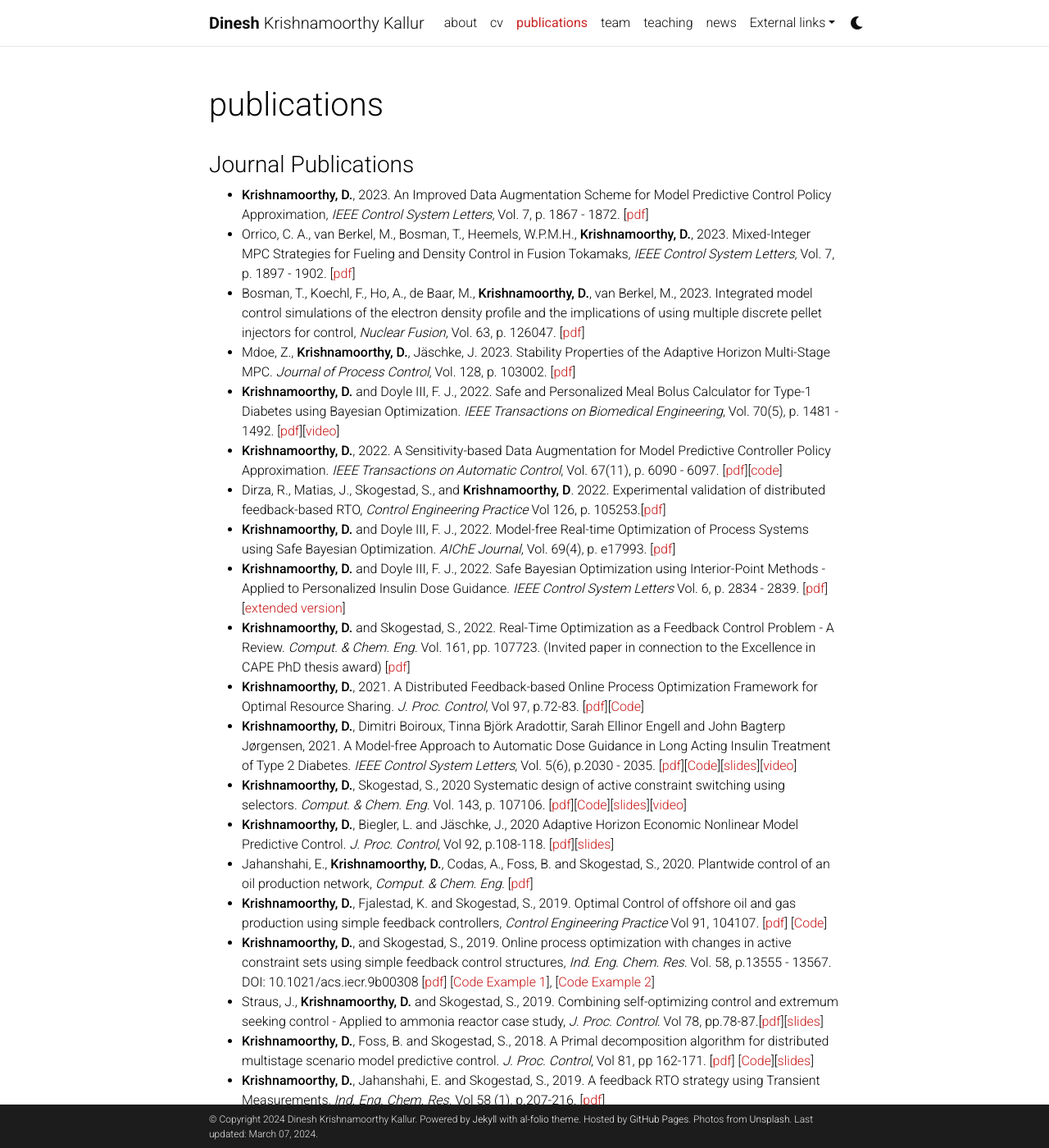
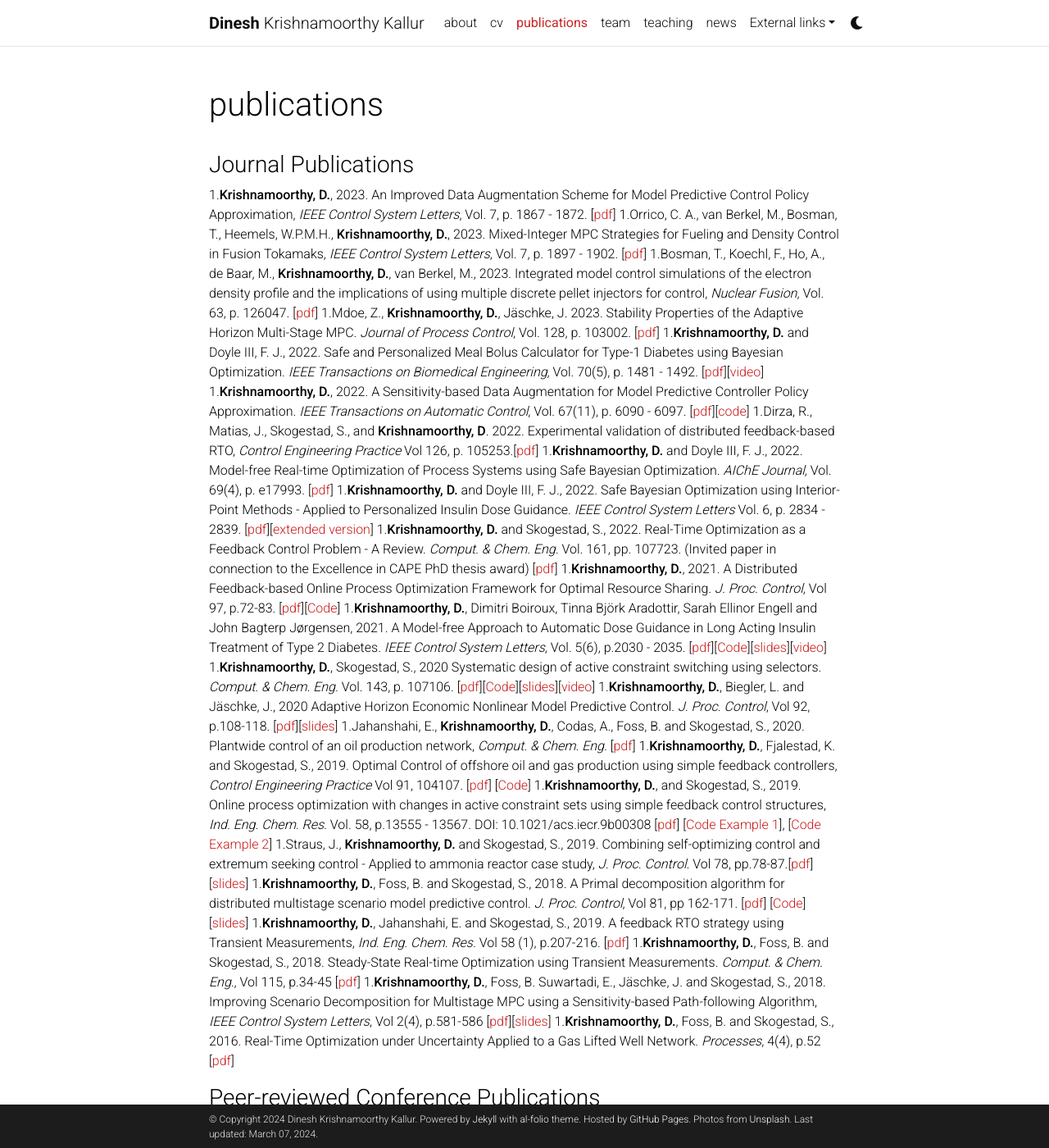
Before and after one commit to dinesh-krishnamoorthy/dinesh-krishnamoorthy.github.io, a Jekyll site: the page built from _pages/publications.md, in a window 1280 px wide and 1400 px high. Shown: the whole window at 82% size. Built offline with Jekyll 4.4.1, drawn with Linux system fonts in a browser that asks for light colours; comment, search, counter and statistics services are not loaded; a style sheet for code colours, icons or effects is not loaded.

Commit message:
Update publications.md

```diff
--- a/_pages/publications.md
+++ b/_pages/publications.md
@@ -10,29 +10,29 @@ nav_order: 2
 
 
 ### Journal Publications
-* **Krishnamoorthy, D.**, 2023. An Improved Data Augmentation Scheme for Model Predictive Control Policy Approximation, _IEEE Control System Letters_, Vol. 7, p. 1867 - 1872. [[pdf](https://arxiv.org/pdf/2303.05607.pdf)]
-* Orrico, C. A., van Berkel, M., Bosman, T., Heemels, W.P.M.H., **Krishnamoorthy, D.**, 2023. Mixed-Integer MPC Strategies for Fueling and Density Control in Fusion Tokamaks, _IEEE Control System Letters_, Vol. 7, p. 1897 - 1902. [[pdf](https://arxiv.org/pdf/2306.00415.pdf)]
-* Bosman, T.,  Koechl, F., Ho, A., de Baar, M., **Krishnamoorthy, D.**, van Berkel, M., 2023. Integrated model control simulations of the electron density profile and the implications of using multiple discrete pellet injectors for control, _Nuclear Fusion_, Vol. 63, p. 126047. [[pdf](https://iopscience.iop.org/article/10.1088/1741-4326/ad0251/meta)]
-* Mdoe, Z., **Krishnamoorthy, D.**, Jäschke, J. 2023. Stability Properties of the Adaptive Horizon Multi-Stage MPC. _Journal of Process Control_, Vol. 128, p. 103002. [[pdf](https://www.sciencedirect.com/science/article/pii/S0959152423000811)]
-* **Krishnamoorthy, D.** and Doyle III, F. J., 2022.  Safe and Personalized Meal Bolus Calculator for Type-1 Diabetes using Bayesian Optimization. _IEEE Transactions on Biomedical Engineering_, Vol. 70(5), p. 1481 - 1492. [[pdf](https://www.dropbox.com/s/zjmp8uzozj3lqsl/main_BolusCalculator.pdf?dl=0)][[video](https://youtu.be/VMV64__1I8A)]
-* **Krishnamoorthy, D.**, 2022. A Sensitivity-based Data Augmentation for Model Predictive Controller Policy Approximation. _IEEE Transactions on Automatic Control_, Vol. 67(11), p. 6090 - 6097. [[pdf](https://arxiv.org/pdf/2009.07398.pdf)][[code](https://github.com/dinesh-krishnamoorthy/Sensitivity-DataAugmentation)]
-* Dirza, R., Matias, J., Skogestad, S., and **Krishnamoorthy, D**. 2022. Experimental validation of distributed feedback-based RTO, _Control Engineering Practice_ Vol 126, p. 105253.[[pdf](https://reader.elsevier.com/reader/sd/pii/S0967066122001216?token=6171E5F7B9136069037E89EE8D0970210D288557A578D4EF3BC1E9FC322AA92BDB87A96AD453A6A61EF1D6E774DA8D41&originRegion=us-east-1&originCreation=20221208214212)]
-* **Krishnamoorthy, D.** and Doyle III, F. J., 2022. Model-free Real-time Optimization of Process Systems using Safe Bayesian Optimization. _AIChE Journal_,  Vol. 69(4), p. e17993. [[pdf](https://www.dropbox.com/s/65aslebeglcskhe/AIChE-22-25212.pdf?dl=0)]
-* **Krishnamoorthy, D.** and Doyle III, F. J., 2022. Safe Bayesian Optimization using Interior-Point Methods - Applied to Personalized Insulin Dose Guidance. _IEEE Control System Letters_ Vol. 6, p. 2834 - 2839. [[pdf](https://arxiv.org/pdf/2205.02327.pdf)][[extended version](https://arxiv.org/abs/2205.02327)]
-* **Krishnamoorthy, D.** and Skogestad, S., 2022. Real-Time Optimization as a Feedback Control Problem - A Review. _Comput. & Chem. Eng._ Vol. 161, pp. 107723. (Invited  paper in connection to the Excellence in CAPE PhD thesis award) [[pdf](https://www.sciencedirect.com/science/article/pii/S0098135422000655?via%3Dihub)]
-* **Krishnamoorthy, D.**, 2021. A Distributed Feedback-based Online Process Optimization Framework for Optimal Resource Sharing. _J. Proc. Control_, Vol 97, p.72-83. [[pdf](https://reader.elsevier.com/reader/sd/pii/S0959152420303218?token=BF7B06C2202309BCC59F67FDE8D249ABC56702E414F6BFE3866AA54EC9898B9C4C2351EA41E83D2E7B842E3ABE7046F8&originRegion=eu-west-1&originCreation=20220710182634)][[Code](https://github.com/dinesh-krishnamoorthy/Industrial-Symbiosis/tree/master/Feedback_DistRTO_AL)]
-* **Krishnamoorthy, D.**, Dimitri Boiroux, Tinna Björk Aradottir, Sarah Ellinor Engell and John Bagterp Jørgensen, 2021. A Model-free Approach to Automatic Dose Guidance in Long Acting Insulin Treatment of Type 2 Diabetes. _IEEE Control System Letters_,  Vol. 5(6), p.2030 - 2035. [[pdf](http://folk.ntnu.no/dineshk/Papers/2020/T2D.pdf)][[Code](https://github.com/dinesh-krishnamoorthy/Diabetes/tree/master/T2D/paper)][[slides](https://www.dropbox.com/s/mqvlsjep0yhyz3b/T2D.pdf?dl=0)][[video](https://youtu.be/lst6_XaOC6M)]
-* **Krishnamoorthy, D.**,  Skogestad, S., 2020 Systematic design of active constraint switching using selectors. _Comput. & Chem. Eng._ Vol. 143, p. 107106. [[pdf](http://folk.ntnu.no/dineshk/Papers/2020/selector_Main.pdf)][[Code](https://github.com/dinesh-krishnamoorthy/Feedback-based-RTO/tree/master/Selectors)][[slides](https://www.dropbox.com/s/75ilqema6m7wsq8/SelectorDesign.pdf?dl=0)][[video](https://youtu.be/uBrG1OmaKw8)]
-* **Krishnamoorthy, D.**, Biegler, L. and Jäschke, J., 2020 Adaptive Horizon Economic Nonlinear Model Predictive Control. _J. Proc. Control_, Vol 92, p.108-118. [[pdf](http://folk.ntnu.no/dineshk/Papers/2020/JPCCMU.pdf)][[slides](https://www.dropbox.com/s/monttf94jl4okvv/AHeNMPC.pdf?dl=0)]
-*	Jahanshahi, E., **Krishnamoorthy, D.**, Codas, A., Foss, B. and Skogestad, S., 2020. Plantwide control of an oil production network, _Comput. & Chem. Eng._ [[pdf](https://reader.elsevier.com/reader/sd/pii/S0098135419306271?token=67CDB652C75B4DDA8BE6A79A467A2301C1BAFC6C0620BDA3AE13AE792DBE999ED85E2165734331DF25055EE72C4A4863)]
-*	**Krishnamoorthy, D.**, Fjalestad, K. and Skogestad, S., 2019. Optimal Control of offshore oil and gas production using simple feedback controllers, _Control Engineering Practice_ Vol 91, 104107. [[pdf](http://folk.ntnu.no/dineshk/Papers/2019/ArtificialLift_Control.pdf)] [[Code](http://folk.ntnu.no/dineshk/Papers/2019/GasliftControl_6wells_CEP_2019.zip)]
-*	**Krishnamoorthy, D.**, and Skogestad, S., 2019. Online process optimization with changes in active constraint sets using simple feedback control structures, _Ind. Eng. Chem. Res._ Vol. 58, p.13555 - 13567. DOI: 10.1021/acs.iecr.9b00308 [[pdf](http://folk.ntnu.no/dineshk/Papers/2019/IndEngChemRed_Festschrift.pdf)] [[Code Example 1](http://folk.ntnu.no/dineshk/Papers/2019/Exothermic_CSTR.zip)], [[Code Example 2](http://folk.ntnu.no/dineshk/Papers/2019/Isothermal%20CSTR.zip)]
-*	Straus, J., **Krishnamoorthy, D.** and Skogestad, S., 2019. Combining self-optimizing control and extremum seeking control - Applied to ammonia reactor case study, _J. Proc. Control._ Vol 78, pp.78-87.[[pdf](http://folk.ntnu.no/dineshk/Papers/2019/JPC_SOC_ESC_Preprint.pdf)][[slides](https://www.dropbox.com/s/yqadj6qvilg7ar6/AICHE_SOC_ESC.pdf?dl=0)]
-*	**Krishnamoorthy, D.**, Foss, B. and Skogestad, S., 2018. A Primal decomposition algorithm for distributed multistage scenario model predictive control. _J. Proc. Control_, Vol 81, pp 162-171. [[pdf](http://folk.ntnu.no/dineshk/Papers/2019/JPC_Scenario%20Decomposition.pdf)] [[Code](http://folk.ntnu.no/dineshk/Papers/2018/CSTR_MultistageDK.zip)][[slides](https://www.dropbox.com/s/zxqhkk1assssrkw/ADCHEM_slides.pdf?dl=0)]
-* **Krishnamoorthy, D.**, Jahanshahi, E. and Skogestad, S., 2019. A feedback RTO strategy using Transient Measurements, _Ind. Eng. Chem. Res._ Vol 58 (1), p.207-216. [[pdf](http://folk.ntnu.no/dineshk/Papers/2019/IndEngChemRes_Feedback%20RTO.pdf)]
-*	**Krishnamoorthy, D.**, Foss, B. and Skogestad, S., 2018. Steady-State Real-time Optimization using Transient Measurements. _Comput. & Chem. Eng._, Vol 115, p.34-45 [[pdf](http://folk.ntnu.no/dineshk/Papers/2018/Hybrid%20RTO_Computers%20and%20Chemical%20Engineering.pdf)]
-*	**Krishnamoorthy, D.**, Foss, B. Suwartadi, E., Jäschke, J. and Skogestad, S., 2018. Improving Scenario Decomposition for Multistage MPC using a Sensitivity-based Path-following Algorithm, _IEEE Control System Letters_, Vol 2(4), p.581-586 [[pdf](http://folk.ntnu.no/dineshk/Papers/2018/PrimalDecompQP_L-CSS.pdf)][[slides](https://www.dropbox.com/s/7slpwby7gs0511o/CDC_slides.pdf?dl=0)]
-*	**Krishnamoorthy, D.**, Foss, B. and Skogestad, S., 2016. Real-Time Optimization under Uncertainty Applied to a Gas Lifted Well Network. _Processes_, 4(4), p.52 [[pdf](https://www.mdpi.com/2227-9717/4/4/52)]
+1.**Krishnamoorthy, D.**, 2023. An Improved Data Augmentation Scheme for Model Predictive Control Policy Approximation, _IEEE Control System Letters_, Vol. 7, p. 1867 - 1872. [[pdf](https://arxiv.org/pdf/2303.05607.pdf)]
+1.Orrico, C. A., van Berkel, M., Bosman, T., Heemels, W.P.M.H., **Krishnamoorthy, D.**, 2023. Mixed-Integer MPC Strategies for Fueling and Density Control in Fusion Tokamaks, _IEEE Control System Letters_, Vol. 7, p. 1897 - 1902. [[pdf](https://arxiv.org/pdf/2306.00415.pdf)]
+1.Bosman, T.,  Koechl, F., Ho, A., de Baar, M., **Krishnamoorthy, D.**, van Berkel, M., 2023. Integrated model control simulations of the electron density profile and the implications of using multiple discrete pellet injectors for control, _Nuclear Fusion_, Vol. 63, p. 126047. [[pdf](https://iopscience.iop.org/article/10.1088/1741-4326/ad0251/meta)]
+1.Mdoe, Z., **Krishnamoorthy, D.**, Jäschke, J. 2023. Stability Properties of the Adaptive Horizon Multi-Stage MPC. _Journal of Process Control_, Vol. 128, p. 103002. [[pdf](https://www.sciencedirect.com/science/article/pii/S0959152423000811)]
+1.**Krishnamoorthy, D.** and Doyle III, F. J., 2022.  Safe and Personalized Meal Bolus Calculator for Type-1 Diabetes using Bayesian Optimization. _IEEE Transactions on Biomedical Engineering_, Vol. 70(5), p. 1481 - 1492. [[pdf](https://www.dropbox.com/s/zjmp8uzozj3lqsl/main_BolusCalculator.pdf?dl=0)][[video](https://youtu.be/VMV64__1I8A)]
+1.**Krishnamoorthy, D.**, 2022. A Sensitivity-based Data Augmentation for Model Predictive Controller Policy Approximation. _IEEE Transactions on Automatic Control_, Vol. 67(11), p. 6090 - 6097. [[pdf](https://arxiv.org/pdf/2009.07398.pdf)][[code](https://github.com/dinesh-krishnamoorthy/Sensitivity-DataAugmentation)]
+1.Dirza, R., Matias, J., Skogestad, S., and **Krishnamoorthy, D**. 2022. Experimental validation of distributed feedback-based RTO, _Control Engineering Practice_ Vol 126, p. 105253.[[pdf](https://reader.elsevier.com/reader/sd/pii/S0967066122001216?token=6171E5F7B9136069037E89EE8D0970210D288557A578D4EF3BC1E9FC322AA92BDB87A96AD453A6A61EF1D6E774DA8D41&originRegion=us-east-1&originCreation=20221208214212)]
+1.**Krishnamoorthy, D.** and Doyle III, F. J., 2022. Model-free Real-time Optimization of Process Systems using Safe Bayesian Optimization. _AIChE Journal_,  Vol. 69(4), p. e17993. [[pdf](https://www.dropbox.com/s/65aslebeglcskhe/AIChE-22-25212.pdf?dl=0)]
+1.**Krishnamoorthy, D.** and Doyle III, F. J., 2022. Safe Bayesian Optimization using Interior-Point Methods - Applied to Personalized Insulin Dose Guidance. _IEEE Control System Letters_ Vol. 6, p. 2834 - 2839. [[pdf](https://arxiv.org/pdf/2205.02327.pdf)][[extended version](https://arxiv.org/abs/2205.02327)]
+1.**Krishnamoorthy, D.** and Skogestad, S., 2022. Real-Time Optimization as a Feedback Control Problem - A Review. _Comput. & Chem. Eng._ Vol. 161, pp. 107723. (Invited  paper in connection to the Excellence in CAPE PhD thesis award) [[pdf](https://www.sciencedirect.com/science/article/pii/S0098135422000655?via%3Dihub)]
+1.**Krishnamoorthy, D.**, 2021. A Distributed Feedback-based Online Process Optimization Framework for Optimal Resource Sharing. _J. Proc. Control_, Vol 97, p.72-83. [[pdf](https://reader.elsevier.com/reader/sd/pii/S0959152420303218?token=BF7B06C2202309BCC59F67FDE8D249ABC56702E414F6BFE3866AA54EC9898B9C4C2351EA41E83D2E7B842E3ABE7046F8&originRegion=eu-west-1&originCreation=20220710182634)][[Code](https://github.com/dinesh-krishnamoorthy/Industrial-Symbiosis/tree/master/Feedback_DistRTO_AL)]
+1.**Krishnamoorthy, D.**, Dimitri Boiroux, Tinna Björk Aradottir, Sarah Ellinor Engell and John Bagterp Jørgensen, 2021. A Model-free Approach to Automatic Dose Guidance in Long Acting Insulin Treatment of Type 2 Diabetes. _IEEE Control System Letters_,  Vol. 5(6), p.2030 - 2035. [[pdf](http://folk.ntnu.no/dineshk/Papers/2020/T2D.pdf)][[Code](https://github.com/dinesh-krishnamoorthy/Diabetes/tree/master/T2D/paper)][[slides](https://www.dropbox.com/s/mqvlsjep0yhyz3b/T2D.pdf?dl=0)][[video](https://youtu.be/lst6_XaOC6M)]
+1.**Krishnamoorthy, D.**,  Skogestad, S., 2020 Systematic design of active constraint switching using selectors. _Comput. & Chem. Eng._ Vol. 143, p. 107106. [[pdf](http://folk.ntnu.no/dineshk/Papers/2020/selector_Main.pdf)][[Code](https://github.com/dinesh-krishnamoorthy/Feedback-based-RTO/tree/master/Selectors)][[slides](https://www.dropbox.com/s/75ilqema6m7wsq8/SelectorDesign.pdf?dl=0)][[video](https://youtu.be/uBrG1OmaKw8)]
+1.**Krishnamoorthy, D.**, Biegler, L. and Jäschke, J., 2020 Adaptive Horizon Economic Nonlinear Model Predictive Control. _J. Proc. Control_, Vol 92, p.108-118. [[pdf](http://folk.ntnu.no/dineshk/Papers/2020/JPCCMU.pdf)][[slides](https://www.dropbox.com/s/monttf94jl4okvv/AHeNMPC.pdf?dl=0)]
+1.Jahanshahi, E., **Krishnamoorthy, D.**, Codas, A., Foss, B. and Skogestad, S., 2020. Plantwide control of an oil production network, _Comput. & Chem. Eng._ [[pdf](https://reader.elsevier.com/reader/sd/pii/S0098135419306271?token=67CDB652C75B4DDA8BE6A79A467A2301C1BAFC6C0620BDA3AE13AE792DBE999ED85E2165734331DF25055EE72C4A4863)]
+1.**Krishnamoorthy, D.**, Fjalestad, K. and Skogestad, S., 2019. Optimal Control of offshore oil and gas production using simple feedback controllers, _Control Engineering Practice_ Vol 91, 104107. [[pdf](http://folk.ntnu.no/dineshk/Papers/2019/ArtificialLift_Control.pdf)] [[Code](http://folk.ntnu.no/dineshk/Papers/2019/GasliftControl_6wells_CEP_2019.zip)]
+1.**Krishnamoorthy, D.**, and Skogestad, S., 2019. Online process optimization with changes in active constraint sets using simple feedback control structures, _Ind. Eng. Chem. Res._ Vol. 58, p.13555 - 13567. DOI: 10.1021/acs.iecr.9b00308 [[pdf](http://folk.ntnu.no/dineshk/Papers/2019/IndEngChemRed_Festschrift.pdf)] [[Code Example 1](http://folk.ntnu.no/dineshk/Papers/2019/Exothermic_CSTR.zip)], [[Code Example 2](http://folk.ntnu.no/dineshk/Papers/2019/Isothermal%20CSTR.zip)]
+1.Straus, J., **Krishnamoorthy, D.** and Skogestad, S., 2019. Combining self-optimizing control and extremum seeking control - Applied to ammonia reactor case study, _J. Proc. Control._ Vol 78, pp.78-87.[[pdf](http://folk.ntnu.no/dineshk/Papers/2019/JPC_SOC_ESC_Preprint.pdf)][[slides](https://www.dropbox.com/s/yqadj6qvilg7ar6/AICHE_SOC_ESC.pdf?dl=0)]
+1.**Krishnamoorthy, D.**, Foss, B. and Skogestad, S., 2018. A Primal decomposition algorithm for distributed multistage scenario model predictive control. _J. Proc. Control_, Vol 81, pp 162-171. [[pdf](http://folk.ntnu.no/dineshk/Papers/2019/JPC_Scenario%20Decomposition.pdf)] [[Code](http://folk.ntnu.no/dineshk/Papers/2018/CSTR_MultistageDK.zip)][[slides](https://www.dropbox.com/s/zxqhkk1assssrkw/ADCHEM_slides.pdf?dl=0)]
+1.**Krishnamoorthy, D.**, Jahanshahi, E. and Skogestad, S., 2019. A feedback RTO strategy using Transient Measurements, _Ind. Eng. Chem. Res._ Vol 58 (1), p.207-216. [[pdf](http://folk.ntnu.no/dineshk/Papers/2019/IndEngChemRes_Feedback%20RTO.pdf)]
+1.**Krishnamoorthy, D.**, Foss, B. and Skogestad, S., 2018. Steady-State Real-time Optimization using Transient Measurements. _Comput. & Chem. Eng._, Vol 115, p.34-45 [[pdf](http://folk.ntnu.no/dineshk/Papers/2018/Hybrid%20RTO_Computers%20and%20Chemical%20Engineering.pdf)]
+1.**Krishnamoorthy, D.**, Foss, B. Suwartadi, E., Jäschke, J. and Skogestad, S., 2018. Improving Scenario Decomposition for Multistage MPC using a Sensitivity-based Path-following Algorithm, _IEEE Control System Letters_, Vol 2(4), p.581-586 [[pdf](http://folk.ntnu.no/dineshk/Papers/2018/PrimalDecompQP_L-CSS.pdf)][[slides](https://www.dropbox.com/s/7slpwby7gs0511o/CDC_slides.pdf?dl=0)]
+1.**Krishnamoorthy, D.**, Foss, B. and Skogestad, S., 2016. Real-Time Optimization under Uncertainty Applied to a Gas Lifted Well Network. _Processes_, 4(4), p.52 [[pdf](https://www.mdpi.com/2227-9717/4/4/52)]
 
 
 ### Peer-reviewed Conference Publications
```
